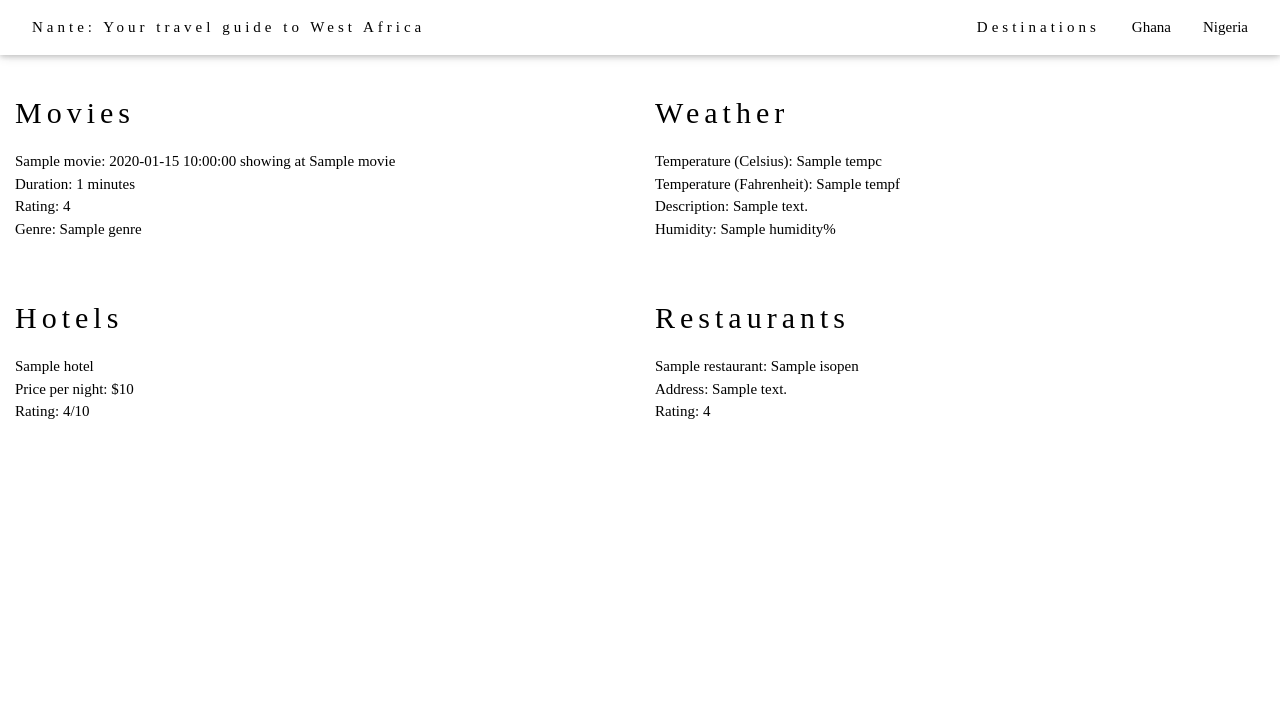
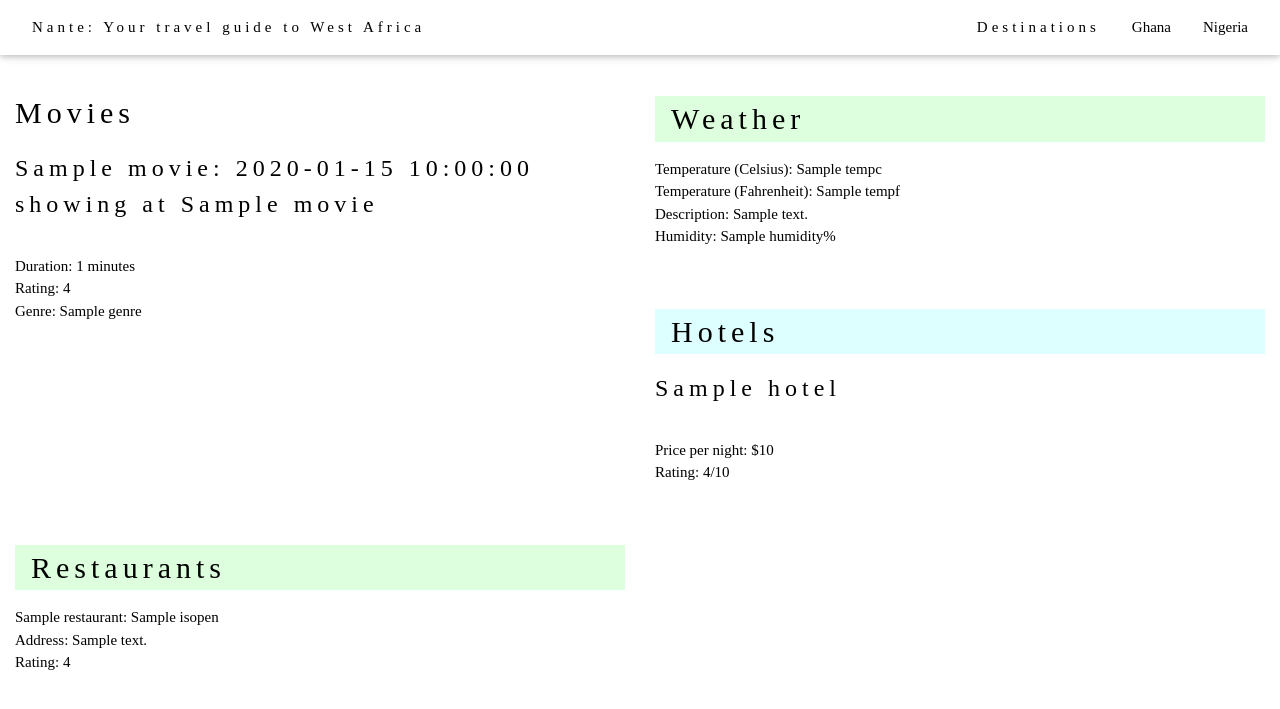
Before and after one commit to evmarecki/nante, a Flask app: template flask-nante/templates/city.html in a window 1280 px wide. Shown: the top 709 px of the page. Run offline with Flask 2, Linux system fonts and the light colour scheme; the template is opened without the code that fills it: most values are stand-ins (such as "Sample title", 1, 10 or a date in 2020); parts of the project's set-up code (start-up, migrations or seed data) failed here and were passed over; some libraries are stand-ins or nearby versions.

Commit message:
more changes to city layout

```diff
--- a/flask-nante/templates/city.html
+++ b/flask-nante/templates/city.html
@@ -40,7 +40,7 @@ h1,h2,h3,h4,h5,h6 {
     <h2>Movies</h2>
     {% for movie in movies %}
 		<p>
-		{{movie.title}}: {{movie.time_and_day}} showing at {{movie.theater_name}}<br/>
+		<h3>{{movie.title}}: {{movie.time_and_day}} showing at {{movie.theater_name}}</h3><br/>
 		Duration: {{movie.length}} minutes <br/>
 		Rating: {{movie.rating}}<br/>
 		Genre: {{movie.genre}}<br/>
@@ -49,7 +49,7 @@ h1,h2,h3,h4,h5,h6 {
   </div>
 
   <div class="column">
-    <h2>Weather</h2>
+    <h2 class="w3-panel w3-pale-green">Weather</h2>
 	{% for w in weather %}
 	  <p>
     Temperature (Celsius): {{w.tempc}} <br/>
@@ -61,10 +61,10 @@ h1,h2,h3,h4,h5,h6 {
 	</div>
 
   <div class="column">
-    <h2>Hotels</h2>
+    <h2 class="w3-panel w3-pale-blue">Hotels</h2>
     {% for hotel in hotels %}
 	<p>
-	{{hotel.name}} <br/>
+	<h3>{{hotel.name}}</h3> <br/>
 	Price per night: ${{hotel.price}} <br/>
 	Rating: {{hotel.rating}}/10 <br/>
 	</p>
@@ -72,7 +72,7 @@ h1,h2,h3,h4,h5,h6 {
   </div>
 
   <div class="column">
-    <h2>Restaurants</h2>
+    <h2 class="w3-panel w3-pale-green">Restaurants</h2>
    {% for restaurant in restaurant %}
 	<p>
 	{{restaurant.name}}: {{restaurant.isopen}} <br/>
```
